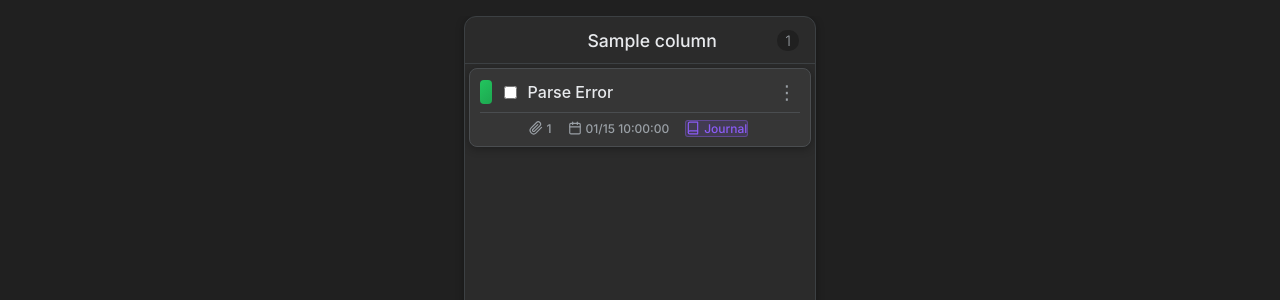
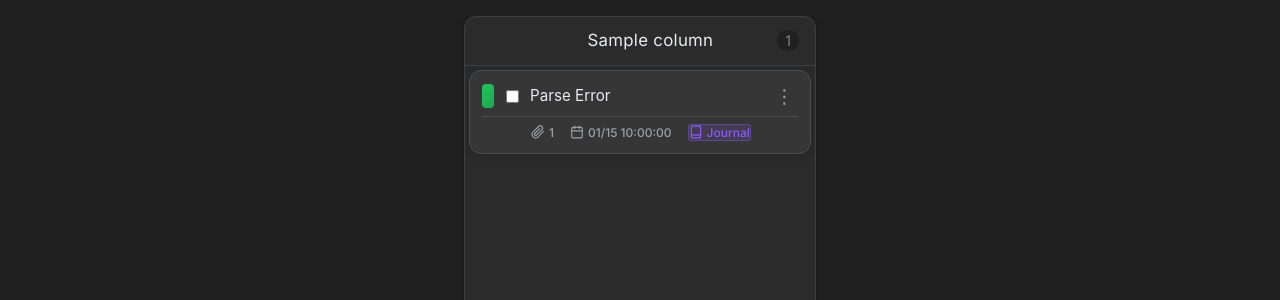
Before and after one commit to alxgz1z/mydayhub-app, a PHP site: page / in a window 1280 px wide. Shown: the part 72-372 px from the top of the page. Run offline with PHP 8.4, Linux system fonts and the light colour scheme; the visitor is signed in with stand-in values (Sample User, id 1); tables that the repository leaves empty or names only in its code hold one stand-in row (values such as "Sample post"); data that the repository does not hold is empty; some libraries are stand-ins or nearby versions.

Commit message:
UI Enhancement 1/3: Improve card styling with shadows, spacing, and hover effects
CARD DESIGN IMPROVEMENTS:
- Increased padding from 0.6rem to 0.75rem for breathing room
- Increased border-radius from 8px to 12px for modern look
- Increased margin-bottom from 0.5rem to 0.75rem for better spacing
- Enhanced box-shadow for more depth (0 2px 8px)
- Improved hover effect: more lift (translateY -4px), bigger shadow
- Added subtle background color change on hover
- Better transition timing with cubic-bezier easing

BENEFITS:
- Cards feel more modern and polished
- Better visual separation between elements
- Smooth, elegant hover animations
- Improved depth and layering

```diff
--- a/uix/tasks.css
+++ b/uix/tasks.css
@@ -70,12 +70,14 @@
 
 /* Modified for Column Drag & Drop - Indicate draggable columns */
 .column-title {
-	font-size: 1.1rem;
-	font-weight: 500;
+	font-size: 1.05rem; /* Slightly increased for better hierarchy */
+	font-weight: 400; /* Changed from 500 for lighter look */
 	margin: 0;
 	flex-grow: 1; /* Allows title to push count to the right */
 	cursor: grab; /* Indicate draggable */
-	transition: color 0.2s ease-in-out;
+	transition: all 0.2s cubic-bezier(0.4, 0, 0.2, 1);
+	letter-spacing: 0.3px; /* Slightly better spacing */
+	line-height: 1.4; /* Better vertical alignment */
 }
 
 .column-title:active {
@@ -84,6 +86,7 @@
 
 .column-title:hover {
 	color: var(--accent-color);
+	transform: translateX(2px); /* Subtle movement on hover */
 }
 
 .column-header-controls {
@@ -268,21 +271,23 @@
 	flex-direction: column;
 	background-color: var(--card-bg);
 	border: 1px solid var(--card-border);
-	padding: 0.6rem; /* reduce horizontal padding to reclaim space */
-	border-radius: 8px;
-	margin-bottom: 0.5rem;
+	padding: 0.75rem; /* Increased from 0.6rem for better breathing room */
+	border-radius: 12px; /* Increased from 8px for modern look */
+	margin-bottom: 0.75rem; /* Increased from 0.5rem for better spacing */
 	position: relative;
 	overflow: visible;
-	box-shadow: var(--card-shadow, 0 1px 3px rgba(0, 0, 0, 0.1));
-	transition: box-shadow 0.3s ease, transform 0.3s ease;
+	box-shadow: 0 2px 8px rgba(0, 0, 0, 0.12); /* Slightly more prominent shadow */
+	transition: all 0.3s cubic-bezier(0.4, 0, 0.2, 1); /* Smooth easing */
 	width: 100%;
 	box-sizing: border-box;
+	cursor: pointer;
 }
 
 .task-card:hover {
-	transform: translateY(-2px);
-	box-shadow: 0 4px 12px var(--shadow-color);
+	transform: translateY(-4px); /* Slightly more lift */
+	box-shadow: 0 8px 16px rgba(0, 0, 0, 0.15); /* More dramatic shadow on hover */
 	border-color: var(--accent-color);
+	background-color: var(--card-bg-hover, var(--card-bg)); /* Subtle background change */
 }
 
 /* Remove wiggle; unify with journal hover */
@@ -323,11 +328,13 @@
 	word-wrap: break-word;
 	/* Prevent flex min-content from forcing narrower layout */
 	min-width: 0;
-	font-weight: 500;
-	font-size: 1rem;
+	font-weight: 400; /* Changed from 500 for lighter, more modern look */
+	font-size: 0.95rem; /* Slightly smaller but clearer */
 	font-family: -apple-system, BlinkMacSystemFont, "Segoe UI", Roboto, sans-serif;
 	letter-spacing: 0;
 	font-variant-numeric: normal;
+	line-height: 1.5; /* Added for better readability */
+	color: var(--text-primary);
 }
 
 
```
